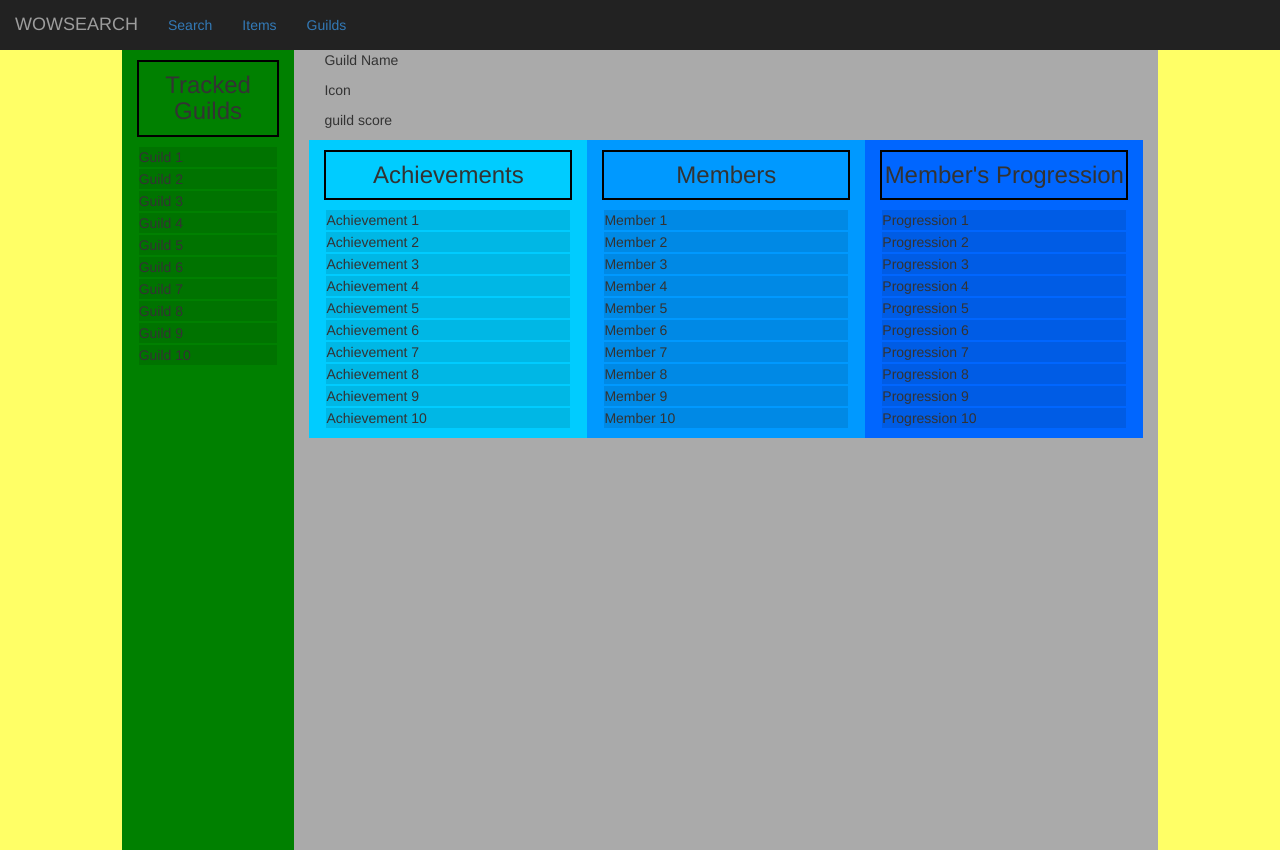
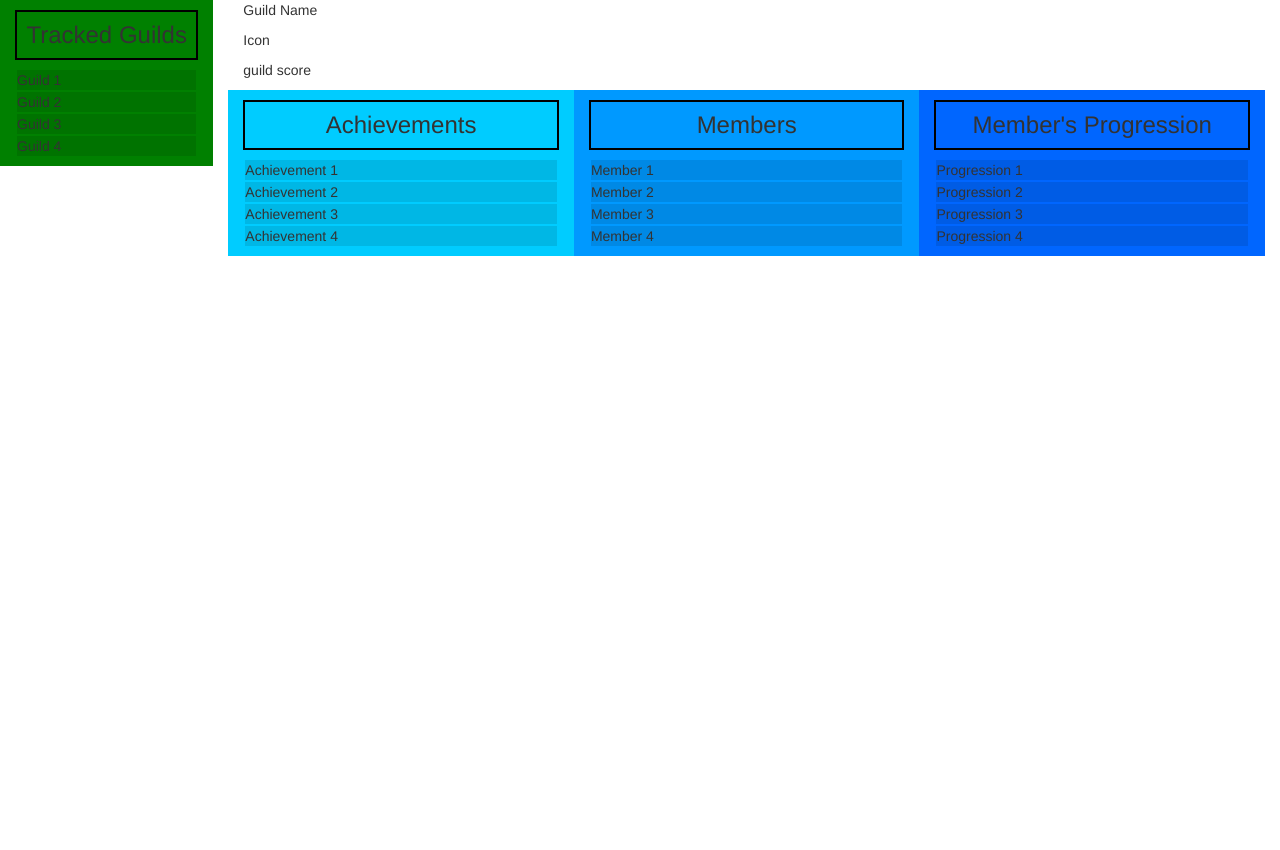
Before and after one commit to lcnv/IntProgFinal, a plain HTML site: page guilds.html in a window 1280 px wide. After the commit the page ends 800 px from the top, so only its background shows below. Drawn offline with nearby package versions, Linux system fonts and the light colour scheme.

Commit message:
i do not understand git

```diff
--- a/guilds.css
+++ b/guilds.css
@@ -4,17 +4,6 @@ ul{
 }
 h3, .h3{
   margin-top:10px;
-}
-body, html {
-  height: 100%;
-  background:#ff6;
-}
-.nav{
- /* background:#bbb;*/
-  width:100%;
-}
-.shell{
-  height:100%;
 }
 .tg_header{
   border:2px solid black;
@@ -26,11 +15,9 @@ body, html {
   background:green;
   list-style-type:none;
   text-align:left;
-  height:100%;
 }
 .guild_info{
-  background:#aaa;
-  height:100%;
+  background:#fff;
 }
 .selected_guild{
 
--- a/guilds.html
+++ b/guilds.html
@@ -5,17 +5,6 @@
 <link rel="stylesheet" href="guilds.css">
 </head>
 <body>
-
-<ul class="nav navbar-nav navbar-inverse">
-  <h4 class="navbar-text">WOWSEARCH</h4>
-  <li><a href="/index.html">Search</a></li>
-  <li><a href="/items.html">Items</a></li>
-  <li><a href="/guilds.html">Guilds</a></li>
-</ul>
-
-
-<div class="shell col-sm-10 col-sm-offset-1 col-md-10 col-md-offset-1">
-
 <div class="tracked_guilds col-sm-2 col-md-2">
   <div class="tg_header">
     <h3>Tracked Guilds</h3>
@@ -25,12 +14,6 @@
     <li class="glist_element">Guild 2</li>
     <li class="glist_element">Guild 3</li>
     <li class="glist_element">Guild 4</li>
-      <li class="glist_element">Guild 5</li>
-      <li class="glist_element">Guild 6</li>
-      <li class="glist_element">Guild 7</li>
-      <li class="glist_element">Guild 8</li>
-      <li class="glist_element">Guild 9</li>
-      <li class="glist_element">Guild 10</li>
   </ul>
 </div>
 <div class="guild_info col-sm-10 col-md-10">
@@ -46,12 +29,6 @@
       <li class="glist_element">Achievement 2</li>
       <li class="glist_element">Achievement 3</li>
       <li class="glist_element">Achievement 4</li>
-	<li class="glist_element">Achievement 5</li>
-	<li class="glist_element">Achievement 6</li>
-	<li class="glist_element">Achievement 7</li>
-	<li class="glist_element">Achievement 8</li>
-	<li class="glist_element">Achievement 9</li>
-	<li class="glist_element">Achievement 10</li>
     </ul>
   </div>
   <div class="members col-sm-4 col-md-4">
@@ -63,12 +40,6 @@
       <li class="glist_element">Member 2</li>
       <li class="glist_element">Member 3</li>
       <li class="glist_element">Member 4</li>
-	<li class="glist_element">Member 5</li>
-	<li class="glist_element">Member 6</li>
-	<li class="glist_element">Member 7</li>
-	<li class="glist_element">Member 8</li>
-	<li class="glist_element">Member 9</li>
-	<li class="glist_element">Member 10</li>
     </ul>
   </div>
   <div class="selected_member col-sm-4 col-md-4">
@@ -80,15 +51,7 @@
       <li class="glist_element">Progression 2</li>
       <li class="glist_element">Progression 3</li>
       <li class="glist_element">Progression 4</li>
-	<li class="glist_element">Progression 5</li>
-	<li class="glist_element">Progression 6</li>
-	<li class="glist_element">Progression 7</li>
-	<li class="glist_element">Progression 8</li>
-	<li class="glist_element">Progression 9</li>
-	<li class="glist_element">Progression 10</li>
     </ul>
-    </div>
-  </div>
   </div>
 
 </div>
```
Also changed, not shown: items.html (+12 -36 lines). Lines whose indentation alone changed are shown as unchanged.
